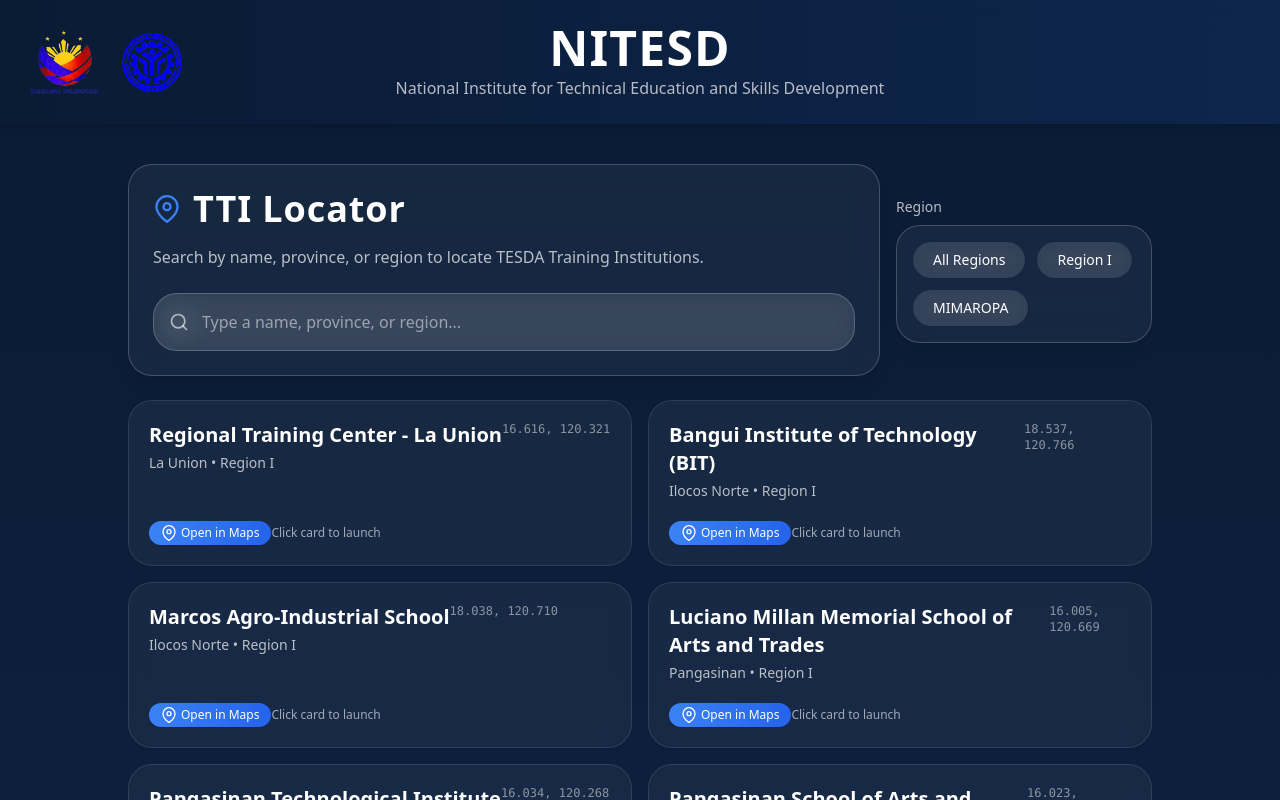
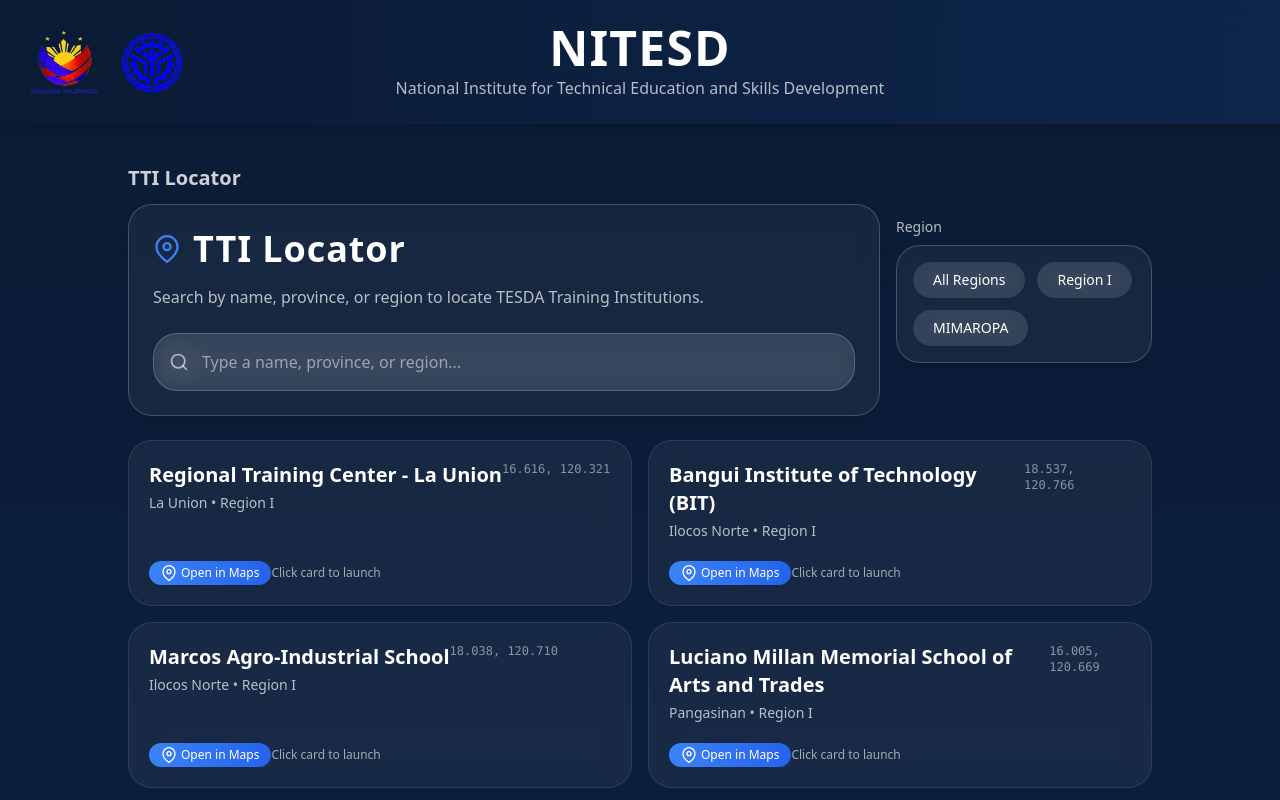
Before and after one commit to wappyboy/TTI-Locator, a Next.js app: page / in a window 1280 px wide. Shown: the top 800 px of the page. Built offline with nearby package versions, Linux system fonts and the light colour scheme.

Commit message:
third commit

```diff
--- a/app/page.tsx
+++ b/app/page.tsx
@@ -1,25 +1,29 @@
-// app/page.jsx
 "use client";
-import React, { useEffect, useMemo, useState } from "react";
+import React, { useMemo, useState } from "react";
 import SearchBar from "../components/SearchBar";
 import FilterChips from "../components/FilterChips";
 import TtiCard from "../components/TtiCard";
 import ttis from "../data/ttis.json";
- // next supports importing JSON
+
+type Tti = {
+  id: string;
+  name: string;
+  province: string;
+  region: string;
+  lat?: number;
+  lng?: number;
+};
+
 
 export default function Page() {
   const [query, setQuery] = useState("");
-  const [region, setRegion] = useState(null);
-  const [items, setItems] = useState([]);
+  const [region, setRegion] = useState<string | null>(null);
+  const items: Tti[] = ttis as Tti[];
 
-  useEffect(() => {
-    // load data (local JSON)
-    setItems(ttis);
-  }, []);
+
 
   const regions = useMemo(() => {
-    const set = new Set(items.map((i) => i.region).filter(Boolean));
-    return Array.from(set);
+    return Array.from(new Set(items.map((i) => i.region).filter(Boolean)));
   }, [items]);
 
   const filtered = useMemo(() => {
@@ -27,10 +31,11 @@
     return items.filter((i) => {
       if (region && i.region !== region) return false;
       if (!q) return true;
+
       return (
-        i.name.toLowerCase().includes(q) ||
-        (i.province && i.province.toLowerCase().includes(q)) ||
-        (i.region && i.region.toLowerCase().includes(q))
+        i.name?.toLowerCase().includes(q) ||
+        i.province?.toLowerCase().includes(q) ||
+        i.region?.toLowerCase().includes(q)
       );
     });
   }, [items, query, region]);
@@ -39,17 +44,28 @@
     <div className="max-w-5xl mx-auto">
       <section className="mb-6">
         <div className="flex flex-col sm:flex-row sm:items-center gap-4">
-          <div className="flex-1"><SearchBar query={query} setQuery={setQuery} /></div>
-          <div className="w-full sm:w-64">
+          <div className="flex-1">
+            <div className="mb-3 text-white/80 font-semibold text-lg sm:text-xl">
+              TTI Locator
+            </div>
+            <SearchBar query={query} setQuery={setQuery} />
+          </div>
+          <div className="w-full sm:w-64 mt-3 sm:mt-0">
             <div className="text-sm text-white/70 mb-2">Region</div>
-            <FilterChips regions={regions} activeRegion={region} setActiveRegion={setRegion} />
+            <FilterChips
+              regions={regions}
+              activeRegion={region}
+              setActiveRegion={setRegion}
+            />
           </div>
         </div>
       </section>
 
       <section className="grid gap-4 grid-cols-1 sm:grid-cols-2">
         {filtered.length === 0 ? (
-          <div className="text-white/70 col-span-full py-10 text-center">No results found.</div>
+          <div className="text-white/70 col-span-full py-10 text-center">
+            No results found.
+          </div>
         ) : (
           filtered.map((t) => <TtiCard key={t.id} tti={t} />)
         )}
```
